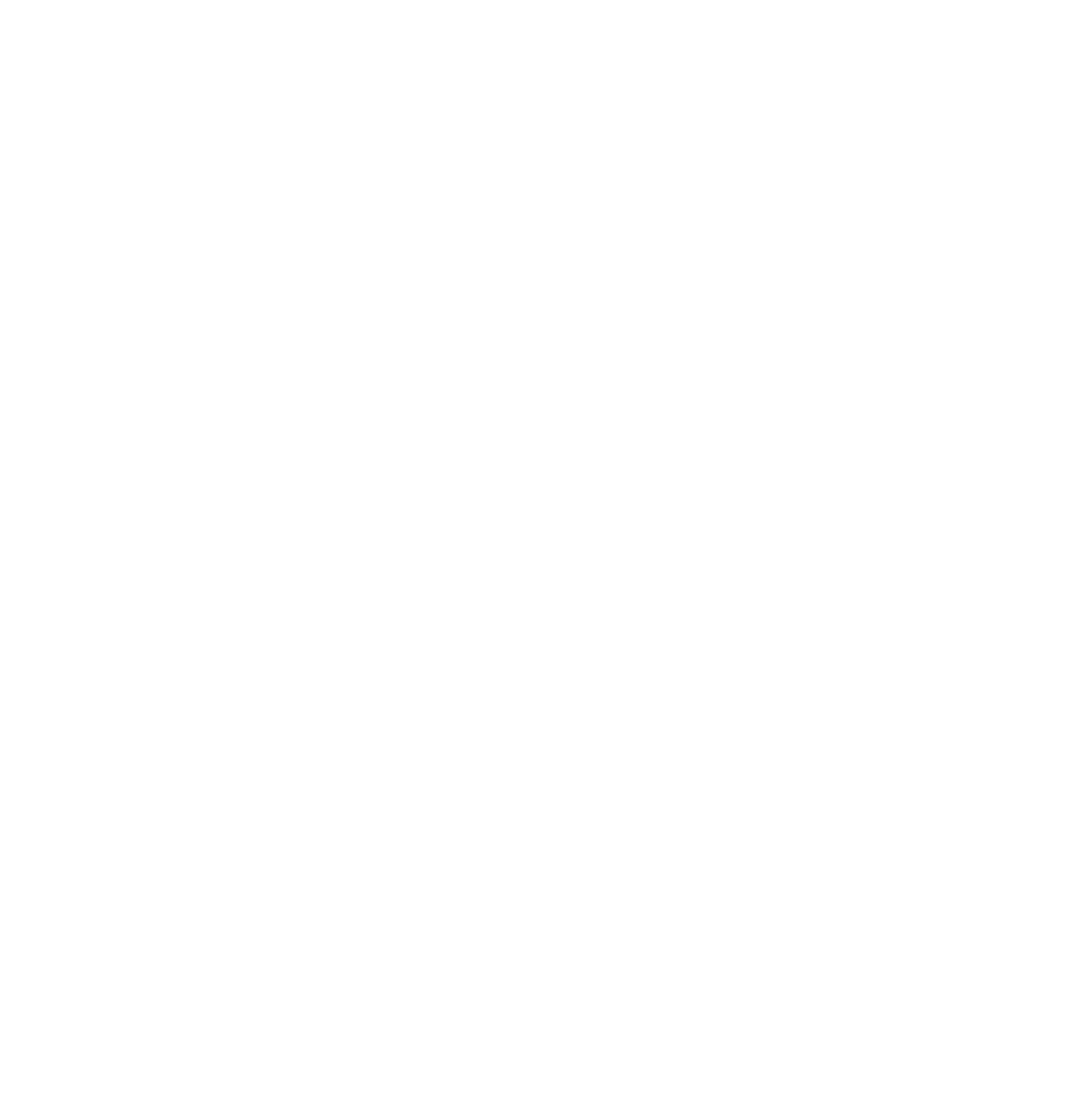
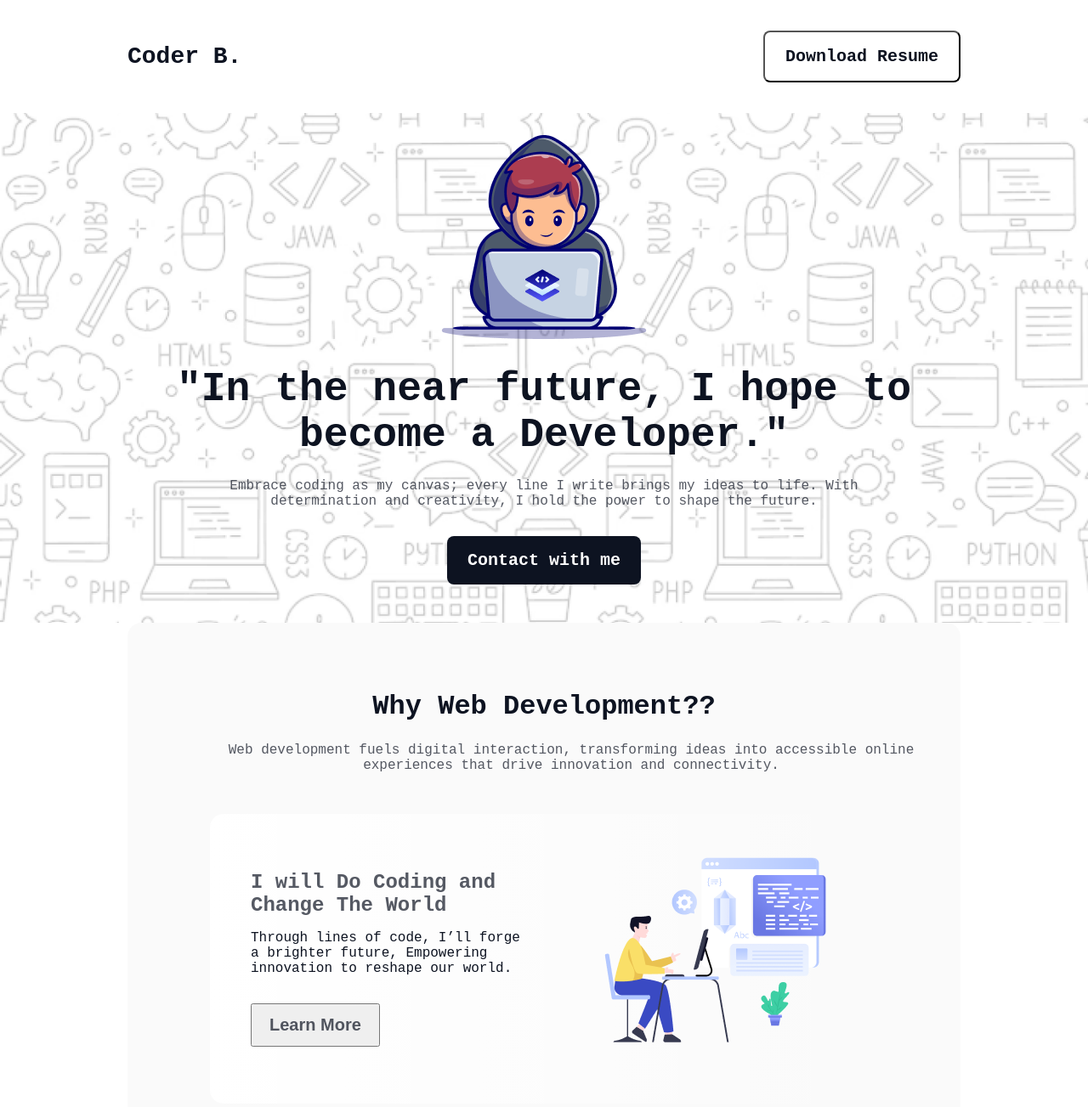
Before and after one commit to coder-binary1/challenge-begins, a plain HTML site: page index.html in a window 1280 px wide. Shown: the top 1303 px of the page at 85% size. Before the commit the page ends 800 px from the top, so only its background shows below. Drawn offline with Linux system fonts and the light colour scheme; a web font is replaced by a local one.

Commit message:
goal part added

```diff
--- a/index.html
+++ b/index.html
@@ -5,10 +5,72 @@
     <meta charset="UTF-8">
     <meta name="viewport" content="width=device-width, initial-scale=1.0">
     <title>Challenge Begins</title>
+    <link rel="stylesheet" href="styles/style.css">
 </head>
 
-<body>
+<body class="azeret-mono-normal">
+    <header>
+        <nav>
+            <a href="#" class="dark-1">Coder B.</a>
+            <button class="btn-primary dark-1">Download Resume</button>
+        </nav>
+        <section class="hero">
+            <div class="hero-content text-center"><img class="hero-img" src="assets/Group.png" alt="">
+                <h1 class="hero-title dark-1">"In the near future, I hope to become a Developer."</h1>
+                <p class="hero-desc dark-2">Embrace coding as my canvas; every line I write brings my ideas to life.
+                    With determination and
+                    creativity, I hold the power to shape the future.</p>
+                <button class="btn-primary">Contact with me</button>
+            </div>
+        </section>
+    </header>
+    <main>
+        <!-- why web development section -->
+        <section class="web-dev">
+            <h2 class="section-title dark-1 text-center">Why Web Development??</h2>
+            <p class="section-desc dark-2 text-center">Web development fuels digital interaction, transforming ideas
+                into accessible
+                online
+                experiences that drive innovation and connectivity.</p>
+            <div class="goal-sec">
+                <div class="goal">
+                    <div class="goal-part">
+                        <h4 class="sub-section-title dark-2">I will Do Coding and Change The World</h4>
+                        <p class="sub-section-desc dark-1">Through lines of code, I’ll forge a brighter future,
+                            Empowering innovation to reshape our world.</p>
+                        <button class="btn-secondary dark-2">Learn More</button>
+                    </div>
+                    <div class="goal-img">
+                        <img src="assets/Layer_1.png" alt="">
+                    </div>
+                </div>
+                <div class="goal reverse">
+                    <div class="goal-part">
+                        <h4 class="sub-section-title dark-2">I will help People by creating Modern Web System</h4>
+                        <p class="sub-section-desc dark-1">Crafting seamless web solutions to uplift communities,
+                            Empowering every individual with modern accessibility.</p>
+                        <button class="btn-secondary dark-2">Learn More</button>
+                    </div>
+                    <div class="goal-img">
+                        <img src="assets/Group 3.png" alt="">
+                    </div>
+                </div>
+                <div class="goal">
+                    <div class="goal-part">
+                        <h4 class="sub-section-title dark-2">I will Do Coding and Change The World</h4>
+                        <p class="sub-section-desc dark-1">With every line of code, I’ll spark transformation,
+                            Turning ideas into solutions that shape a better tomorrow.</p>
+                        <button class="btn-secondary dark-2">Learn More</button>
+                    </div>
+                    <div class="goal-img">
+                        <img src="assets/Group 4.png" alt="">
+                    </div>
+                </div>
+            </div>
 
+        </section>
+    </main>
+    <footer></footer>
 </body>
 
 </html>
--- /dev/null
+++ b/styles/style.css
@@ -0,0 +1,130 @@
+@import url("https://fonts.googleapis.com/css2?family=Azeret+Mono:ital,wght@0,100..900;1,100..900&display=swap");
+
+.azeret-mono-normal {
+  font-family: "Azeret Mono", monospace;
+  font-optical-sizing: auto;
+  font-style: normal;
+}
+
+* {
+  margin: 0;
+  padding: 0;
+}
+
+/* shared style */
+.btn-primary {
+  font-weight: 600;
+  font-size: 20px;
+  padding: 17px 24px;
+  background-color: #fff;
+  cursor: pointer;
+  border-radius: 8px;
+  font-family: "Azeret Mono", monospace;
+}
+.btn-secondary {
+  font-weight: 600;
+  font-size: 20px;
+  padding: 12px 20px;
+}
+.text-center {
+  text-align: center;
+}
+.dark-1 {
+  color: rgba(13, 19, 33, 1);
+}
+.dark-2 {
+  color: rgba(13, 19, 33, 0.7);
+}
+.section-title {
+  font-size: 32px;
+  font-weight: 800;
+}
+.section-desc {
+  margin: 24px auto 48px;
+  width: 850px;
+}
+.sub-section-title {
+  font-size: 24px;
+  font-weight: 700;
+}
+/* header style */
+nav {
+  padding: 36px 150px;
+  display: flex;
+  justify-content: space-between;
+  align-items: center;
+}
+nav > a {
+  text-decoration: none;
+  font-size: 28px;
+  font-weight: 800;
+}
+.hero {
+  background-image: url(../assets/Hero-bg.png);
+  background-size: cover;
+}
+.hero-content {
+  width: 998px;
+  margin: 0 auto;
+  display: flex;
+  flex-direction: column;
+  justify-content: center;
+  align-items: center;
+  padding: 26px 0 45px 0;
+}
+.hero-title {
+  font-size: 48px;
+  font-weight: 800;
+  margin-top: 32px;
+}
+.hero-desc {
+  margin: 24px 73px 32px 73px;
+}
+.hero-content > button {
+  color: rgb(255, 255, 255);
+  background: rgb(13, 19, 33);
+  border: none;
+}
+
+/* main style */
+main {
+  margin: 0 150px;
+}
+.web-dev {
+  border-radius: 16px;
+  background: rgba(13, 19, 33, 0.02);
+  padding: 80px 97px 80px 97px;
+}
+
+.goal-sec {
+  display: flex;
+  flex-direction: column;
+  gap: 24px;
+}
+.goal {
+  display: flex;
+  justify-content: space-around;
+  gap: 98px;
+  align-items: center;
+  border-radius: 16px;
+  background: linear-gradient(
+    90deg,
+    rgb(255, 255, 255),
+    rgba(255, 255, 255, 0) 100%
+  );
+  padding: 48px;
+}
+.reverse {
+  flex-direction: row-reverse;
+  background: linear-gradient(
+    120deg,
+    rgba(255, 255, 255, 0),
+    rgb(255, 255, 255) 100%
+  );
+}
+.goal-part {
+  width: 468px;
+}
+.goal-part > .sub-section-desc {
+  margin: 16px 0 32px;
+}
```
